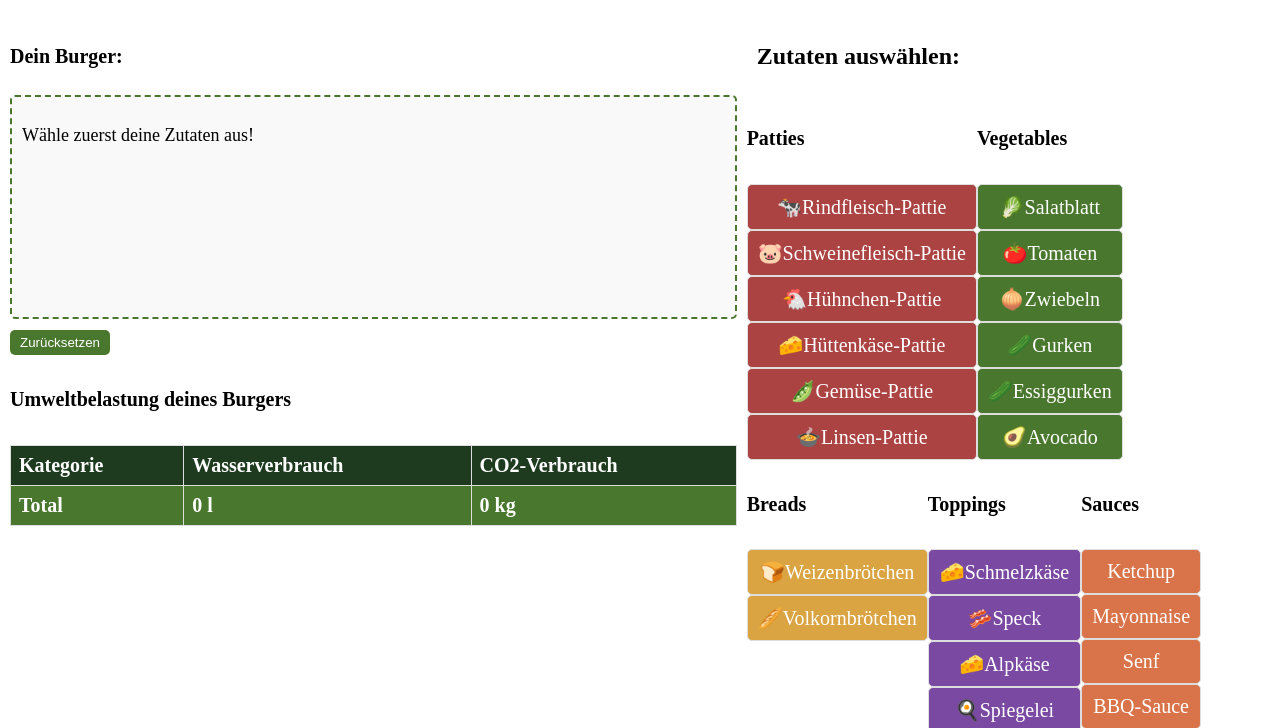
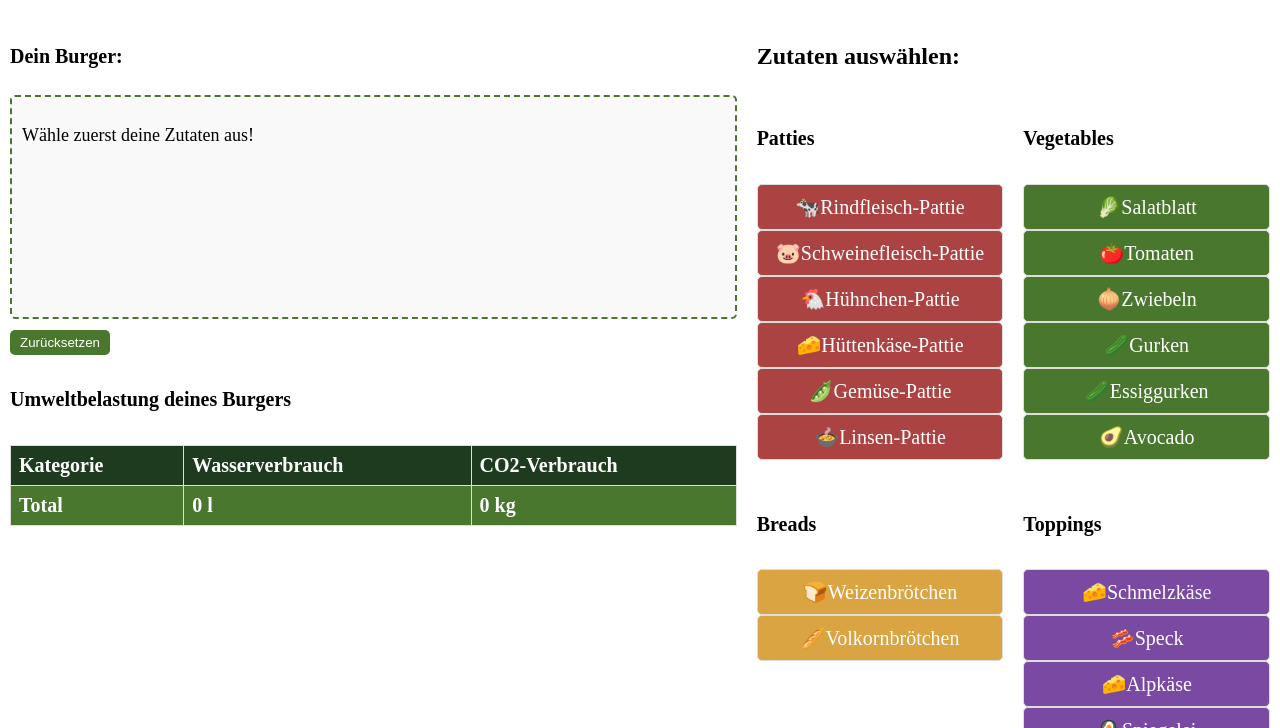
Before and after one commit to Helagon/PA25-Sascha, a website: page public/index.html in a window 1280 px wide. Shown: the part 72-800 px from the top of the page. Drawn offline with nearby package versions, Linux system fonts and the light colour scheme.

Commit message:
Fehlerbehebung bei Verschlankung, Verschlankung vorerst abgeschlossen

```diff
--- a/public/styles/styles.css
+++ b/public/styles/styles.css
@@ -172,7 +172,7 @@ h4, h5, h6 {
 .col-11 { --desktop-span: 11; --tablet-span: 12;}
 .col-12 { --desktop-span: 12; --tablet-span: 12;}
 
-[class^="col-"] {
+[class*="col-"] {
     padding: 0 10px;
     box-sizing: border-box;
     margin-bottom: 20px;
@@ -202,7 +202,7 @@ h4, h5, h6 {
     }
 
      /* rows & columns */
-    [class^="col-"] {
+    [class*="col-"] {
         width: calc(100% / 12 * var(--tablet-span));
         display:inline-block;
     }
@@ -231,7 +231,7 @@ h4, h5, h6 {
 
     /* rows & columns */
 
-    [class^="col-"] {
+    [class*="col-"] {
         width: calc(100% / 12 * var(--desktop-span));
         display:inline-block;
     }
```
